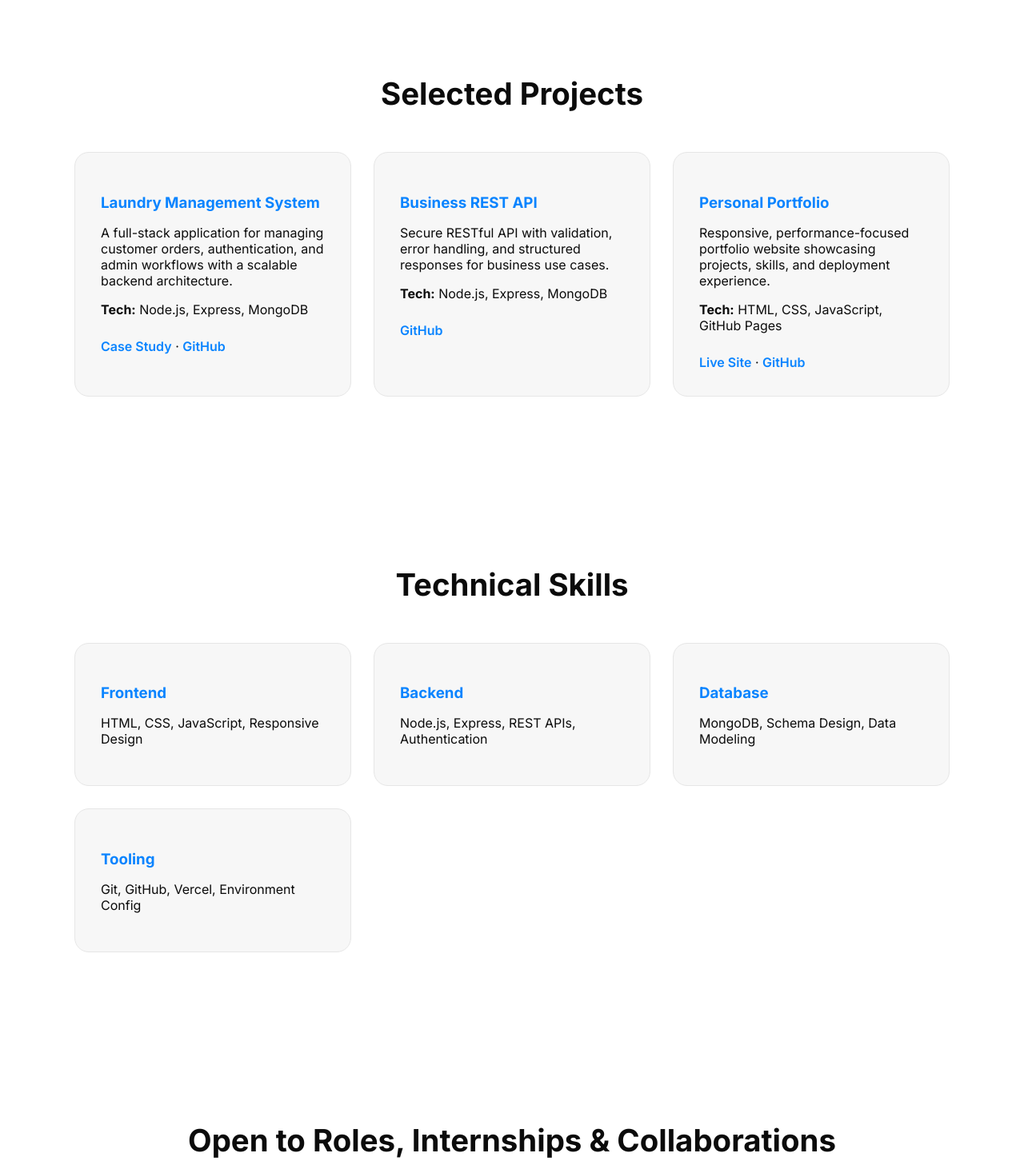
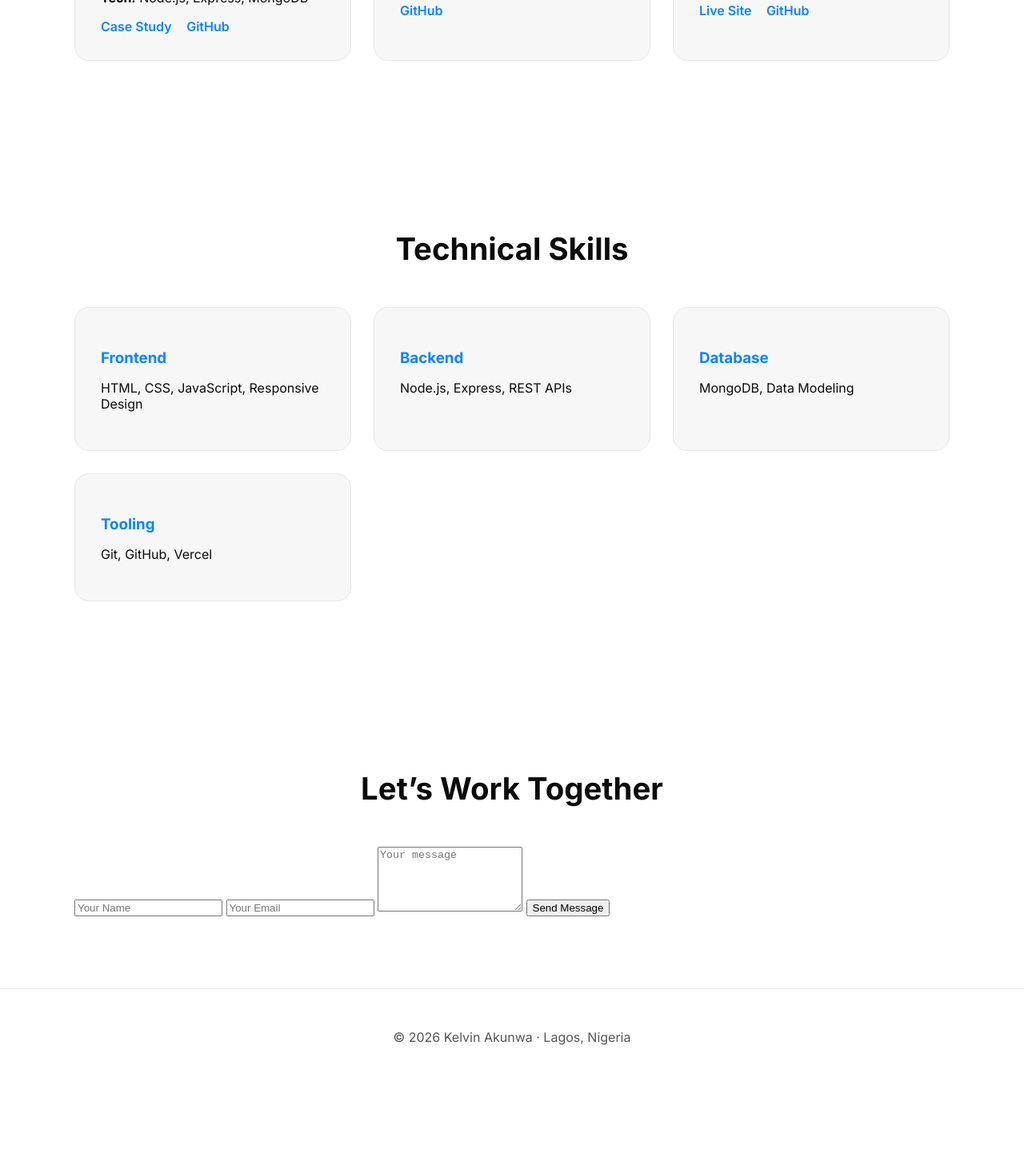
Before and after one commit to kelvinakunwa101-design/my-project, a website: page index.html in a window 1280 px wide. Shown: the part 1108-2560 px from the top of the page at 80% size. After the commit the page ends 2465 px from the top, so only its background shows below. Drawn offline with Linux system fonts and the light colour scheme.

Commit message:
Finalize portfolio UI and project links

```diff
--- a/index.html
+++ b/index.html
@@ -5,7 +5,7 @@
 <meta name="viewport" content="width=device-width, initial-scale=1.0" />
 
 <title>Kelvin Akunwa | Full-Stack Software Engineer</title>
-<meta name="description" content="Kelvin Akunwa is a full-stack software engineer building scalable web applications and APIs using modern web technologies.">
+<meta name="description" content="Full-stack software engineer building scalable web applications and APIs using modern technologies.">
 
 <link href="https://fonts.googleapis.com/css2?family=Inter:wght@400;600;700;800&display=swap" rel="stylesheet">
 <link href="https://cdnjs.cloudflare.com/ajax/libs/font-awesome/6.5.1/css/all.min.css" rel="stylesheet">
@@ -64,7 +64,13 @@ nav a:hover { color:var(--accent); }
   text-align:center;
   max-width:900px;
   margin:auto;
+  animation:fadeUp .8s ease;
 }
+@keyframes fadeUp {
+  from { opacity:0; transform:translateY(20px); }
+  to { opacity:1; transform:none; }
+}
+
 .hero h1 {
   font-size:clamp(2.4rem, 5vw, 3.4rem);
   font-weight:800;
@@ -76,6 +82,7 @@ nav a:hover { color:var(--accent); }
   margin-bottom:40px;
   line-height:1.7;
 }
+
 .hero .actions a {
   padding:16px 34px;
   border-radius:40px;
@@ -126,36 +133,14 @@ h2 {
   transform:translateY(-6px);
   box-shadow:0 18px 40px rgba(0,0,0,.12);
 }
+
 .card h3 { color:var(--accent); margin-bottom:10px; }
 
-.card a {
-  display:inline-block;
-  margin-top:10px;
+.links a {
+  margin-right:14px;
   font-weight:600;
   color:var(--accent);
   text-decoration:none;
-}
-
-form {
-  max-width:520px;
-  margin:auto;
-  display:grid;
-  gap:16px;
-}
-input, textarea {
-  padding:14px;
-  border-radius:10px;
-  border:1px solid var(--border);
-  font-family:inherit;
-}
-button {
-  padding:16px;
-  border:none;
-  border-radius:40px;
-  background:var(--accent);
-  color:#fff;
-  font-weight:700;
-  cursor:pointer;
 }
 
 footer {
@@ -163,7 +148,6 @@ footer {
   padding:50px 20px;
   border-top:1px solid var(--border);
   color:var(--muted);
-  font-size:.95rem;
 }
 
 .whatsapp {
@@ -189,7 +173,6 @@ footer {
 <header>
   <strong>KELVIN AKUNWA</strong>
   <nav>
-    <a href="#about">About</a>
     <a href="#projects">Projects</a>
     <a href="#skills">Skills</a>
     <a href="#contact">Contact</a>
@@ -200,28 +183,20 @@ footer {
 <section class="hero">
   <h1>Full-Stack Software Engineer</h1>
   <p>
-    I design and build reliable, scalable web applications and APIs with a strong
-    focus on clean architecture, performance, and real-world problem solving.
+    I design and build scalable, secure, production-ready web applications and APIs
+    focused on real-world problem solving.
   </p>
+
   <div class="actions">
     <a href="#contact" class="btn-primary">Contact Me</a>
     <a href="#projects" class="btn-secondary">View Projects</a>
   </div>
+
   <div class="trust">
-    <span>⚡ Production-Ready Code</span>
+    <span>⚡ Clean Architecture</span>
     <span>🔒 Secure APIs</span>
     <span>🚀 Scalable Systems</span>
   </div>
-</section>
-
-<section id="about">
-  <h2>About Me</h2>
-  <p style="max-width:800px;margin:auto;text-align:center;color:var(--muted);line-height:1.7;">
-    I’m a full-stack software engineer with hands-on experience building real-world
-    applications using JavaScript, Node.js, and modern web tools. I enjoy solving
-    practical problems, learning continuously, and delivering clean, maintainable
-    solutions that scale.
-  </p>
 </section>
 
 <section id="projects">
@@ -231,33 +206,37 @@ footer {
     <div class="card">
       <h3>Laundry Management System</h3>
       <p>
-        A full-stack application for managing customer orders, authentication,
-        and admin workflows with a scalable backend architecture.
+        Full-stack system with authentication, order tracking, and admin workflows
+        designed for scalability.
       </p>
       <p><strong>Tech:</strong> Node.js, Express, MongoDB</p>
-      <a href="#" target="_blank">Case Study</a> ·
-      <a href="#" target="_blank">GitHub</a>
+      <div class="links">
+        <a href="#">Case Study</a>
+        <a href="https://github.com/kelvinakunwa101" target="_blank">GitHub</a>
+      </div>
     </div>
 
     <div class="card">
       <h3>Business REST API</h3>
       <p>
-        Secure RESTful API with validation, error handling, and structured responses
-        for business use cases.
+        Secure REST API with validation, error handling, and clean architecture.
       </p>
       <p><strong>Tech:</strong> Node.js, Express, MongoDB</p>
-      <a href="#" target="_blank">GitHub</a>
+      <div class="links">
+        <a href="https://github.com/kelvinakunwa101" target="_blank">GitHub</a>
+      </div>
     </div>
 
     <div class="card">
       <h3>Personal Portfolio</h3>
       <p>
-        Responsive, performance-focused portfolio website showcasing projects,
-        skills, and deployment experience.
+        Responsive portfolio website showcasing projects, skills, and deployments.
       </p>
-      <p><strong>Tech:</strong> HTML, CSS, JavaScript, GitHub Pages</p>
-      <a href="https://kelvinakunwa101-design.github.io/my-project/" target="_blank">Live Site</a> ·
-      <a href="https://github.com/kelvinakunwa101-design/my-project" target="_blank">GitHub</a>
+      <p><strong>Tech:</strong> HTML, CSS, JavaScript</p>
+      <div class="links">
+        <a href="https://kelvinakunwa101-design.github.io/my-project/" target="_blank">Live Site</a>
+        <a href="https://github.com/kelvinakunwa101-design/my-project" target="_blank">GitHub</a>
+      </div>
     </div>
 
   </div>
@@ -267,14 +246,14 @@ footer {
   <h2>Technical Skills</h2>
   <div class="grid">
     <div class="card"><h3>Frontend</h3><p>HTML, CSS, JavaScript, Responsive Design</p></div>
-    <div class="card"><h3>Backend</h3><p>Node.js, Express, REST APIs, Authentication</p></div>
-    <div class="card"><h3>Database</h3><p>MongoDB, Schema Design, Data Modeling</p></div>
-    <div class="card"><h3>Tooling</h3><p>Git, GitHub, Vercel, Environment Config</p></div>
+    <div class="card"><h3>Backend</h3><p>Node.js, Express, REST APIs</p></div>
+    <div class="card"><h3>Database</h3><p>MongoDB, Data Modeling</p></div>
+    <div class="card"><h3>Tooling</h3><p>Git, GitHub, Vercel</p></div>
   </div>
 </section>
 
 <section id="contact">
-  <h2>Open to Roles, Internships & Collaborations</h2>
+  <h2>Let’s Work Together</h2>
   <form action="https://formspree.io/f/xbdlzrlk" method="POST">
     <input type="text" name="name" placeholder="Your Name" required>
     <input type="email" name="email" placeholder="Your Email" required>
@@ -287,7 +266,7 @@ footer {
   © 2026 Kelvin Akunwa · Lagos, Nigeria
 </footer>
 
-<a class="whatsapp" href="https://wa.me/2348147058182" target="_blank" aria-label="WhatsApp">
+<a class="whatsapp" href="https://wa.me/2348147058182" target="_blank">
   <i class="fab fa-whatsapp"></i>
 </a>
 
```
